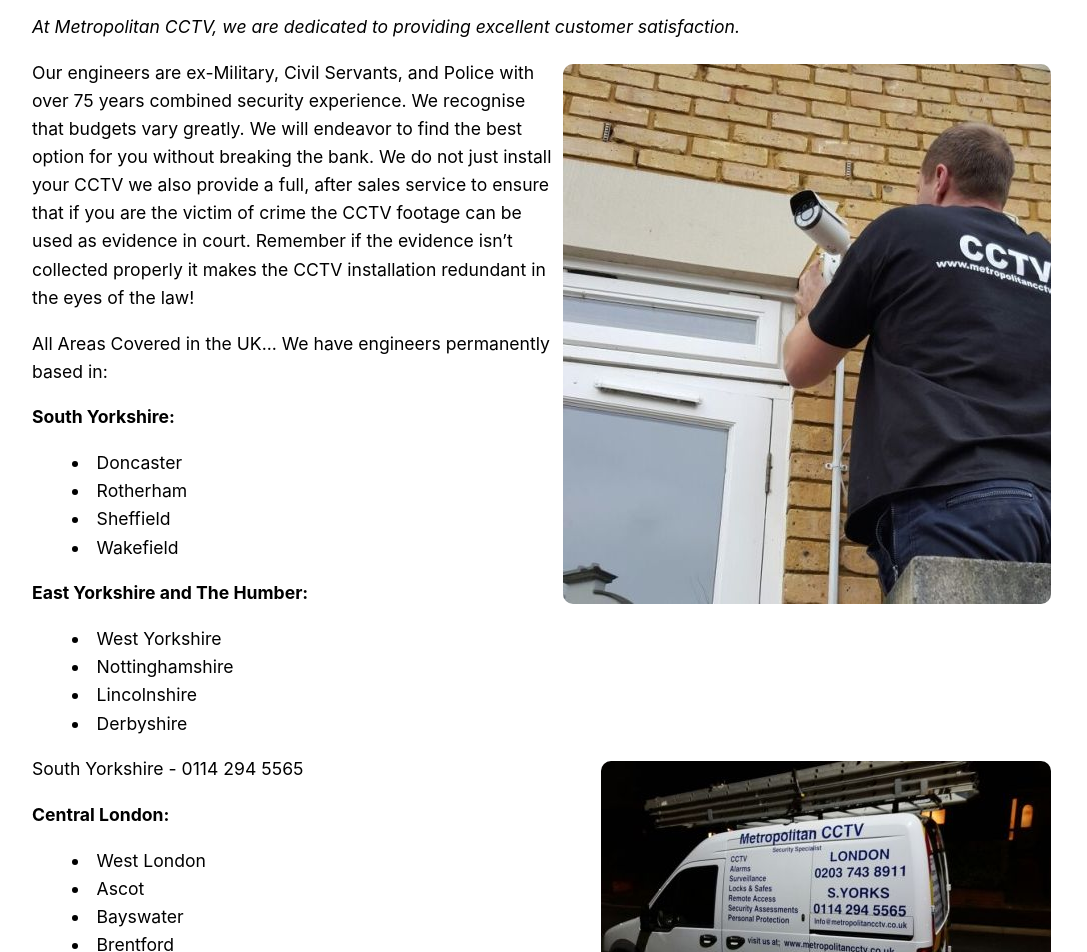
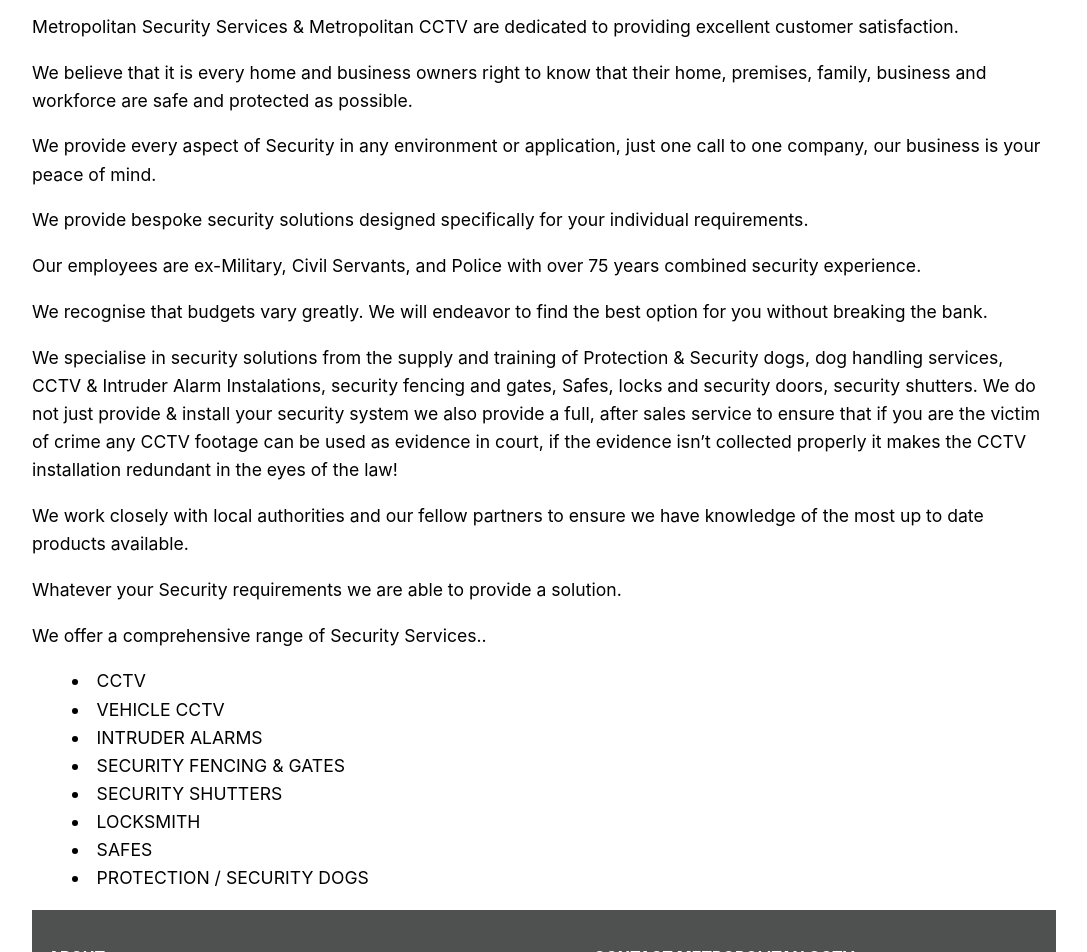
Before and after one commit to JosephChotard/metropolitancctv, a Next.js app: page /about in a window 1280 px wide. Shown: the part 380-1332 px from the top of the page, without its empty margins (96-1183 px from the left). Built offline with nearby package versions, Linux system fonts and the light colour scheme.

Commit message:
new pages

```diff
--- a/pages/about/index.tsx
+++ b/pages/about/index.tsx
@@ -4,35 +4,33 @@ export default function About() {
   return (
     <div className="content">
       <h1>ABOUT US</h1>
-      <i>
-        At Metropolitan CCTV, we are dedicated to providing excellent customer satisfaction.</i>
-      <p>
-        <img src="/about/installing.jpeg" alt="Man installing CCTV camera" className="right" />
-        Our engineers are ex-Military, Civil Servants, and Police with over 75 years combined security experience.
-        We recognise that budgets vary greatly. We will endeavor to  find the best option for you without breaking the bank.
-We do not just install your CCTV we also provide a full, after sales service to ensure that if you are the victim of crime the CCTV footage can be used as evidence in court. Remember if the evidence isn’t  collected properly it makes the CCTV installation redundant in the eyes of the law!</p>
+      <p>Metropolitan Security Services & Metropolitan CCTV are dedicated to providing excellent customer satisfaction.</p>
 
-      <p>All Areas Covered in the UK... We have engineers permanently based in:</p>
+      <p>We believe that it is every home and business owners right to know that their home, premises, family, business and workforce are safe and protected as possible.</p>
 
+      <p>We provide every aspect of Security in any environment or application, just one call to one company, our business is your peace of mind.</p>
+      <p>We provide bespoke security solutions designed specifically for your individual requirements.</p>
+      <p>Our employees are ex-Military, Civil Servants, and Police with over 75 years combined security experience.</p>
+      <p>We recognise that budgets vary greatly. We will endeavor to find the best option for you without breaking the bank.</p>
 
-      <strong>South Yorkshire:</strong>
+      <p>We specialise in security solutions from the supply and training of Protection & Security dogs, dog handling services, CCTV & Intruder Alarm Instalations, security fencing and gates, Safes, locks and security doors, security shutters. We do not just provide & install your security system we also provide a full, after sales service to ensure that if you are the victim of crime any CCTV footage can be used as evidence in court, if the evidence isn’t collected properly it makes the CCTV installation redundant in the eyes of the law!</p>
 
-      <ul><li>Doncaster</li><li>Rotherham</li><li>Sheffield</li><li>Wakefield</li></ul>
+      <p>We work closely with local authorities and our fellow partners to ensure we have knowledge of the most up to date products available.</p>
 
+      <p>Whatever your Security requirements we are able to provide a solution.</p>
 
+      <p>We offer a comprehensive range of Security Services..</p>
 
-      <strong>East Yorkshire and The Humber:</strong>
-
-      <ul><li>West Yorkshire</li><li>Nottinghamshire</li><li>Lincolnshire</li><li>Derbyshire</li></ul>
-
-      <p>South Yorkshire -  0114 294 5565
-        <img src="/about/van.jpg" alt="Metropolitan CCTV Van" className="right" />
-      </p>
-
-      <strong>Central London:</strong>
-
-      <ul><li>West London</li><li>Ascot</li><li>Bayswater</li><li>Brentford</li><li>Chelsea</li><li>Chiswick</li><li>Edgeware</li><li>Eton</li><li>Fulham</li><li>Harrow</li><li>Hammersmith</li><li>Heathrow</li><li>Hillingdon</li><li>Hounslow</li><li>Kensington & Olympia</li><li>Knightsbridge</li><li>Langley</li><li>Maidenhead</li><li>Marlow</li><li>Middlesex</li><li>Mortlake</li><li>Notting Hill</li><li>Putney</li><li>Richmond</li><li>Sheen</li><li>Shepherds Bush</li><li>Slough</li><li>Twickenham</li><li>Uxbridge</li><li>Wembley</li><li>Wimbledon</li><li>Windsor</li></ul>
-
+      <ul>
+        <li>CCTV</li>
+        <li>VEHICLE CCTV</li>
+        <li>INTRUDER ALARMS</li>
+        <li>SECURITY FENCING & GATES</li>
+        <li>SECURITY SHUTTERS</li>
+        <li>LOCKSMITH</li>
+        <li>SAFES</li>
+        <li>PROTECTION / SECURITY DOGS</li>
+      </ul>
     </div>
   )
 }
--- a/pages/cctv/index.tsx
+++ b/pages/cctv/index.tsx
@@ -68,7 +68,6 @@ Our systems are designed for you and offer a wide range of features
       </p>
 
       <p>We do not have a budget range as it is counter productive to spend time and money on a CCTV system that is not fit for purpose. However, we do offer a professional security system at a price that won't break the bank.
-
       </p>
 
       <div className='imageList'>
```
Also changed, not shown: pages/dog-handler/index.tsx (added, +11 -0 lines), pages/dogs/index.tsx (added, +10 -0 lines), pages/fences-gates/index.tsx (added, +18 -0 lines), pages/intruder-alarms/index.tsx (+9 -13 lines), pages/locksmith/index.tsx (added, +12 -0 lines), pages/safes/index.tsx (added, +12 -0 lines), pages/security-assesments/index.tsx (added, +10 -0 lines), pages/vehicle-cctv-trackers/index.tsx (added, +14 -0 lines).
